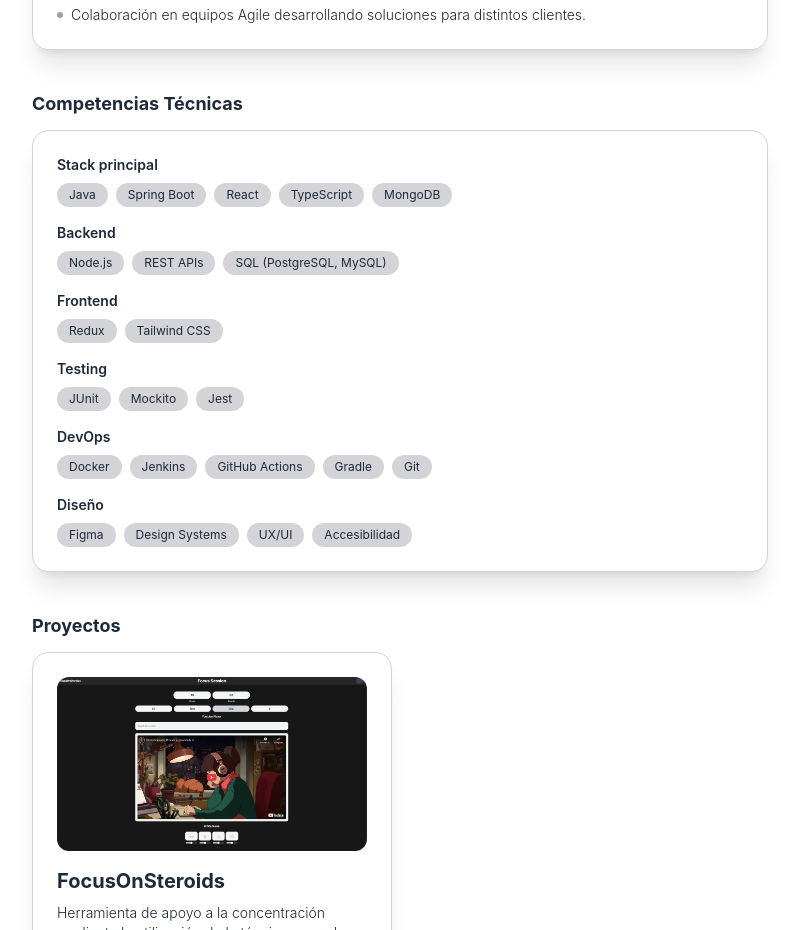
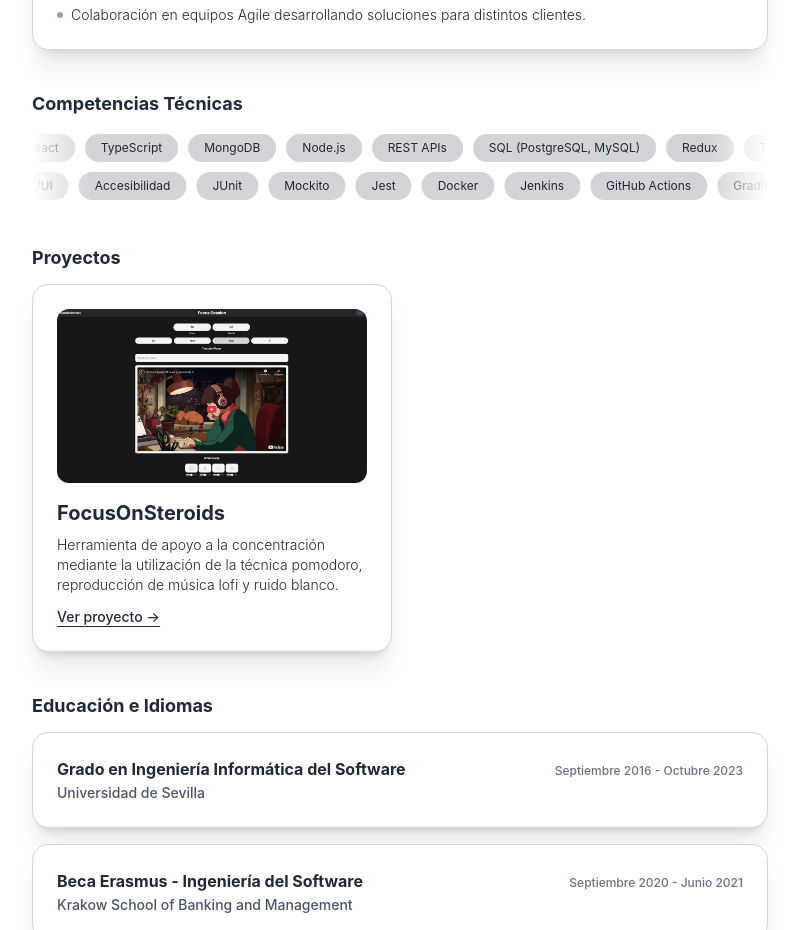
Before and after one commit to egonboz/portfolio, a React (Vite) app: page / in a window 1280 px wide. Shown: the part 1800-2730 px from the top of the page, without its empty margins (240-1039 px from the left). Built offline with nearby package versions, Linux system fonts and the light colour scheme.

Commit message:
feat: replace skills card with dual-row infinite marquee

```diff
--- a/src/App.css
+++ b/src/App.css
@@ -31,3 +31,31 @@ body {
     repeating-linear-gradient(0deg, transparent, transparent 10px, rgba(107, 114, 128, 0.04) 10px, rgba(107, 114, 128, 0.04) 11px, transparent 11px, transparent 30px),
     repeating-linear-gradient(90deg, transparent, transparent 10px, rgba(107, 114, 128, 0.04) 10px, rgba(107, 114, 128, 0.04) 11px, transparent 11px, transparent 30px);
 }
+
+/* Marquesina infinita de competencias */
+@keyframes marquee-scroll {
+  from {
+    transform: translateX(0);
+  }
+  to {
+    transform: translateX(-50%);
+  }
+}
+
+.marquee-track {
+  animation: marquee-scroll var(--marquee-duration, 30s) linear infinite;
+}
+
+.marquee-track.reverse {
+  animation-direction: reverse;
+}
+
+.marquee:hover .marquee-track {
+  animation-play-state: paused;
+}
+
+@media (prefers-reduced-motion: reduce) {
+  .marquee-track {
+    animation: none;
+  }
+}
--- a/src/components/Skills.tsx
+++ b/src/components/Skills.tsx
@@ -1,27 +1,59 @@
+import type { CSSProperties } from 'react'
 import Section from './Section'
 import Reveal from './Reveal'
 import { skillCategories } from '../data/portfolio'
 
+function ChipRow({ items, hidden = false }: { items: string[]; hidden?: boolean }) {
+  return (
+    <ul
+      aria-hidden={hidden || undefined}
+      className={`flex w-max items-center gap-2.5 pr-2.5 ${hidden ? 'motion-reduce:hidden' : ''}`}
+    >
+      {items.map((item) => (
+        <li
+          key={item}
+          className="px-4 py-1.5 bg-zinc-300 rounded-2xl text-xs font-normal whitespace-nowrap transition-colors duration-200 hover:bg-zinc-400 cursor-default"
+        >
+          {item}
+        </li>
+      ))}
+    </ul>
+  )
+}
+
+function Marquee({
+  items,
+  reverse = false,
+  duration = '30s',
+}: {
+  items: string[]
+  reverse?: boolean
+  duration?: string
+}) {
+  return (
+    <div className="marquee overflow-hidden [mask-image:linear-gradient(to_right,transparent,black_8%,black_92%,transparent)] motion-reduce:overflow-x-auto motion-reduce:[mask-image:none]">
+      <div
+        className={`marquee-track flex w-max ${reverse ? 'reverse' : ''}`}
+        style={{ '--marquee-duration': duration } as CSSProperties}
+      >
+        <ChipRow items={items} />
+        {/* Copia duplicada para el bucle infinito */}
+        <ChipRow items={items} hidden />
+      </div>
+    </div>
+  )
+}
+
 export default function Skills() {
+  const rowA = skillCategories.slice(0, 3).flatMap((group) => group.items)
+  const rowB = skillCategories.slice(3).flatMap((group) => group.items)
+
   return (
     <Section id="skills" title="Competencias Técnicas">
       <Reveal>
-        <div className="bg-white border border-gray-300 rounded-2xl shadow-xl p-6 flex flex-col gap-4 transition-all duration-200 hover:-translate-y-1 hover:shadow-2xl">
-          {skillCategories.map((group) => (
-            <div key={group.category}>
-              <h3 className="text-sm font-semibold mb-2">{group.category}</h3>
-              <ul className="flex flex-wrap gap-2">
-                {group.items.map((item) => (
-                  <li
-                    key={item}
-                    className="px-3 py-1 bg-zinc-300 rounded-2xl text-xs font-normal transition-colors duration-200 hover:bg-zinc-400 cursor-default"
-                  >
-                    {item}
-                  </li>
-                ))}
-              </ul>
-            </div>
-          ))}
+        <div className="flex flex-col gap-2.5 py-1">
+          <Marquee items={rowA} duration="32s" />
+          <Marquee items={rowB} reverse duration="40s" />
         </div>
       </Reveal>
     </Section>
```
